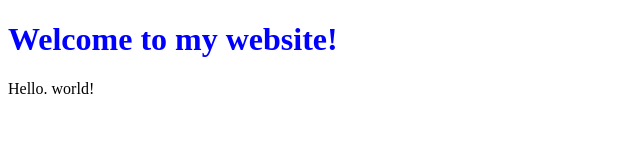
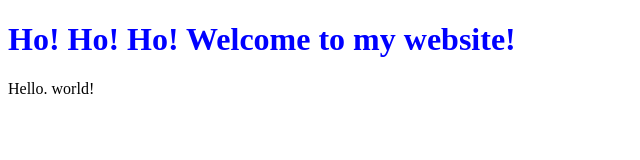
Before and after one commit to freezza/test, a plain HTML site: page hello.html in a window 1280 px wide. Shown: the whole page, without its empty margins (0-640 px from the left). Drawn offline with Linux system fonts and the light colour scheme.

Commit message:
change body html

```diff
--- a/hello.html
+++ b/hello.html
@@ -9,7 +9,7 @@
         </style>
     </head>
     <body>
-        <h1>Welcome to my website!</h1>
+        <h1>Ho! Ho! Ho! Welcome to my website!</h1>
         Hello. world!
     </body>
 </html>
```
